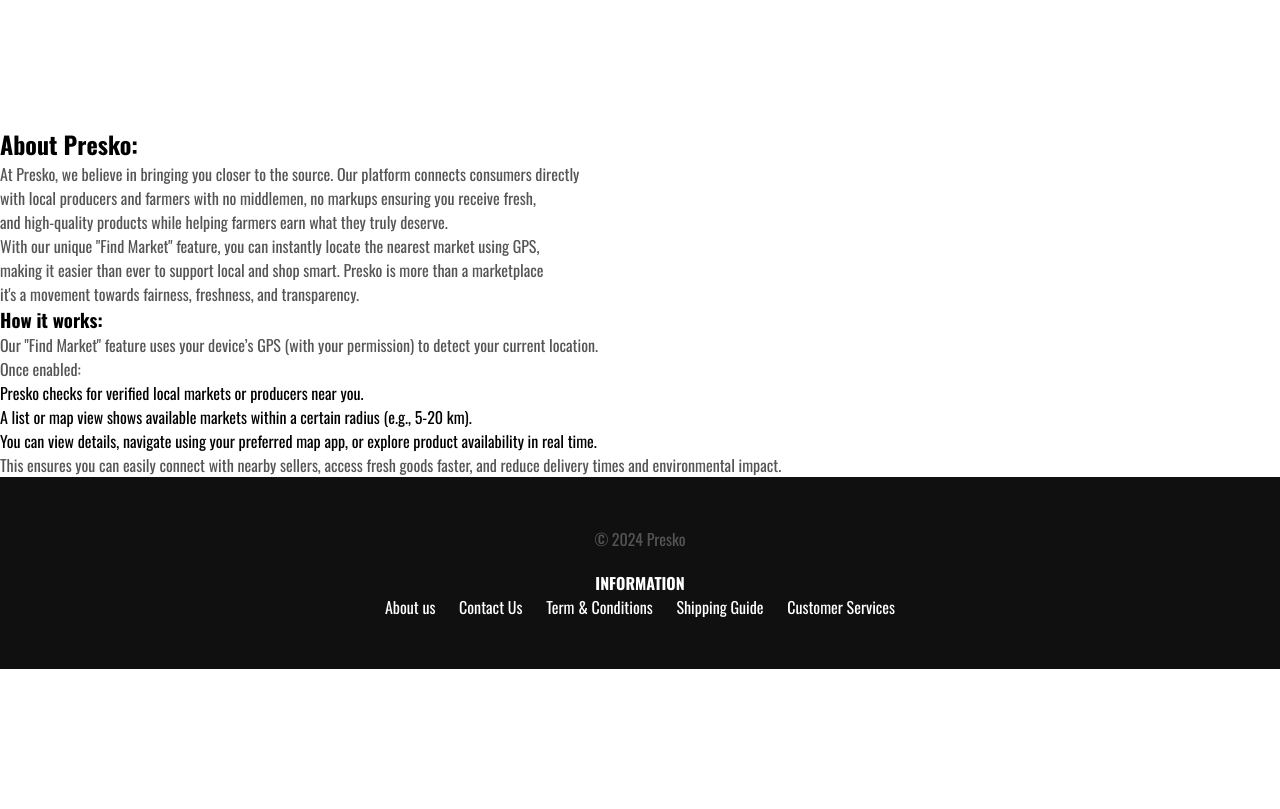
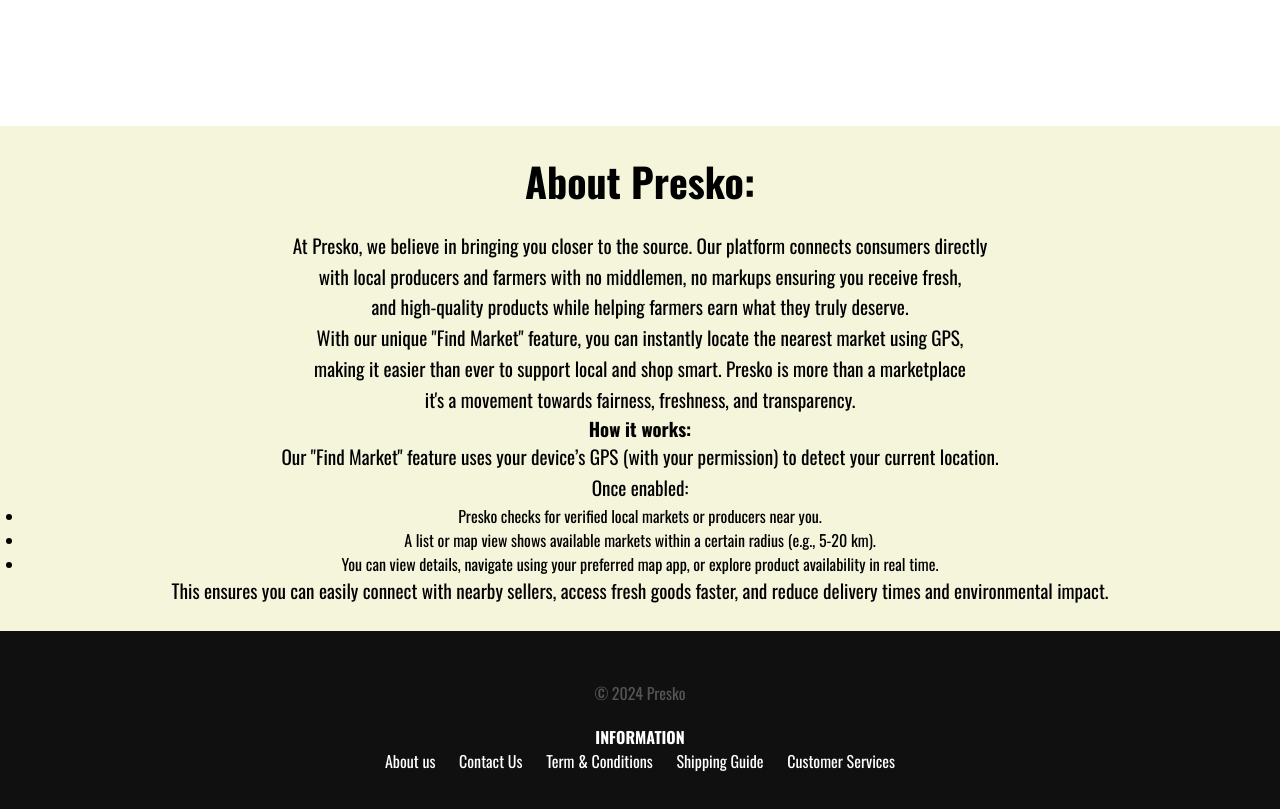
Before and after one commit to Rkrix/school-proj, a plain HTML site: page Presko E-commerce Website/index.html in a window 1280 px wide. Shown: the part 800-1609 px from the top of the page. Before the commit the page ends 1469 px from the top, so only its background shows below. Drawn offline with nearby package versions, Linux system fonts and the light colour scheme.

Commit message:
Update styles.css
Signed-off-by: Sijiiy <cj.dagongdong@gmail.com>

```diff
--- a/Presko E-commerce Website/css/styles.css
+++ b/Presko E-commerce Website/css/styles.css
@@ -128,12 +128,6 @@ p{
 }
 
 
-
-
-
-
-
-
 .content h1 p{
     font-size: 50px;
     line-height: 90px;
@@ -157,6 +151,32 @@ p{
 }
 /* category form css */
 
+/* about us css */
+html {
+  scroll-behavior: smooth;
+}
+
+.about-us-container {
+  padding: 25px 25px 25px 25px;
+  max-width: 100%;
+  margin: 0;
+  text-align: center;
+  justify-content: center;
+  margin: auto;
+  background-color: beige;
+}
+
+.about-us-container h2 {
+  font-size: 2.5rem;
+  margin-bottom: 20px;
+  color: #000000;
+}
+
+.about-us-container p {
+  font-size: 1.2rem;
+  color: #000000;
+  line-height: 1.6;
+}
 
 /*login form*/
 
```
